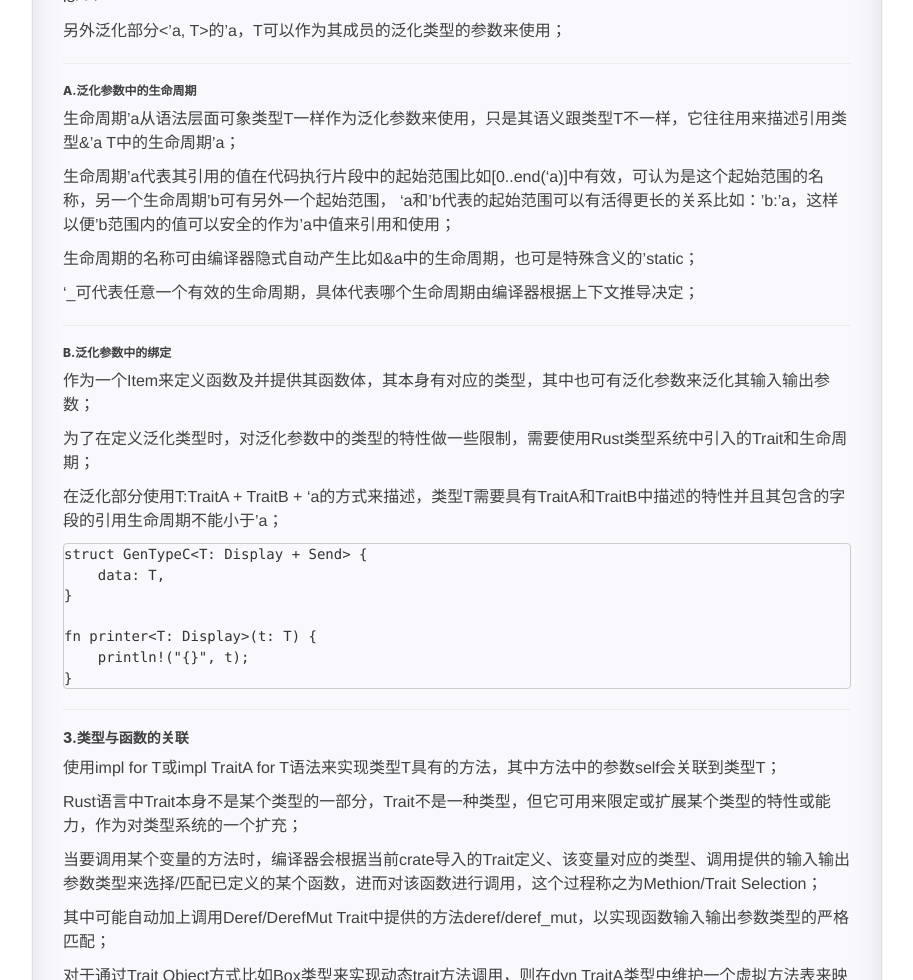
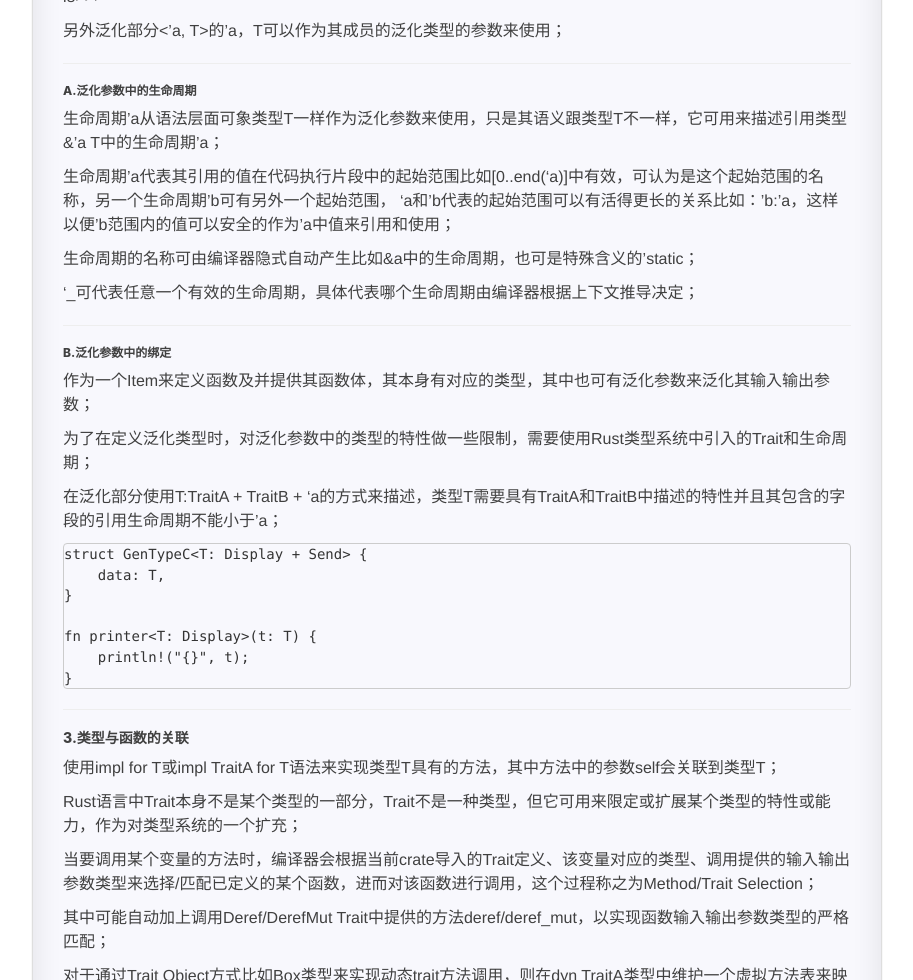
Before and after one commit to Grainspring/grainspring.github.io, a Jekyll site: the page built from _posts/2021-09-09-lrfrc-rustc-type-system.md, in a window 1280 px wide and 1400 px high, scrolled down 1891 px. Shown: the part 150-1130 px from the top of the window, without its empty margins (37-950 px from the left). Built offline with Jekyll 4.4.1, drawn with Linux system fonts in a browser that asks for light colours; nearby versions of some CDN libraries; comment, search, counter and statistics services are not loaded; a style sheet for code colours, icons or effects is not loaded; some of the changed text lies outside the part shown.

Commit message:
update lrfrc type system

```diff
--- a/_posts/2021-09-09-lrfrc-rustc-type-system.md
+++ b/_posts/2021-09-09-lrfrc-rustc-type-system.md
@@ -89,7 +89,7 @@ GenTypeB<'a, i8>可直观理解为某一个组合类型，其data成员的类型
 
 ---
 ###### A.泛化参数中的生命周期
-生命周期'a从语法层面可象类型T一样作为泛化参数来使用，只是其语义跟类型T不一样，它往往用来描述引用类型&'a T中的生命周期'a；
+生命周期'a从语法层面可象类型T一样作为泛化参数来使用，只是其语义跟类型T不一样，它可用来描述引用类型&'a T中的生命周期'a；
 
 生命周期'a代表其引用的值在代码执行片段中的起始范围比如[0..end('a)]中有效，可认为是这个起始范围的名称，另一个生命周期'b可有另外一个起始范围，
 'a和'b代表的起始范围可以有活得更长的关系比如：'b:'a，这样以便'b范围内的值可以安全的作为'a中值来引用和使用；
@@ -123,7 +123,7 @@ fn printer<T: Display>(t: T) {
 
 Rust语言中Trait本身不是某个类型的一部分，Trait不是一种类型，但它可用来限定或扩展某个类型的特性或能力，作为对类型系统的一个扩充；
 
-当要调用某个变量的方法时，编译器会根据当前crate导入的Trait定义、该变量对应的类型、调用提供的输入输出参数类型来选择/匹配已定义的某个函数，进而对该函数进行调用，这个过程称之为Methion/Trait Selection；
+当要调用某个变量的方法时，编译器会根据当前crate导入的Trait定义、该变量对应的类型、调用提供的输入输出参数类型来选择/匹配已定义的某个函数，进而对该函数进行调用，这个过程称之为Method/Trait Selection；
 
 其中可能自动加上调用Deref/DerefMut Trait中提供的方法deref/deref_mut，以实现函数输入输出参数类型的严格匹配；
 
```
Also changed, not shown: other parts of _posts/2021-09-09-lrfrc-rustc-type-system.md (+3 -3 lines).
